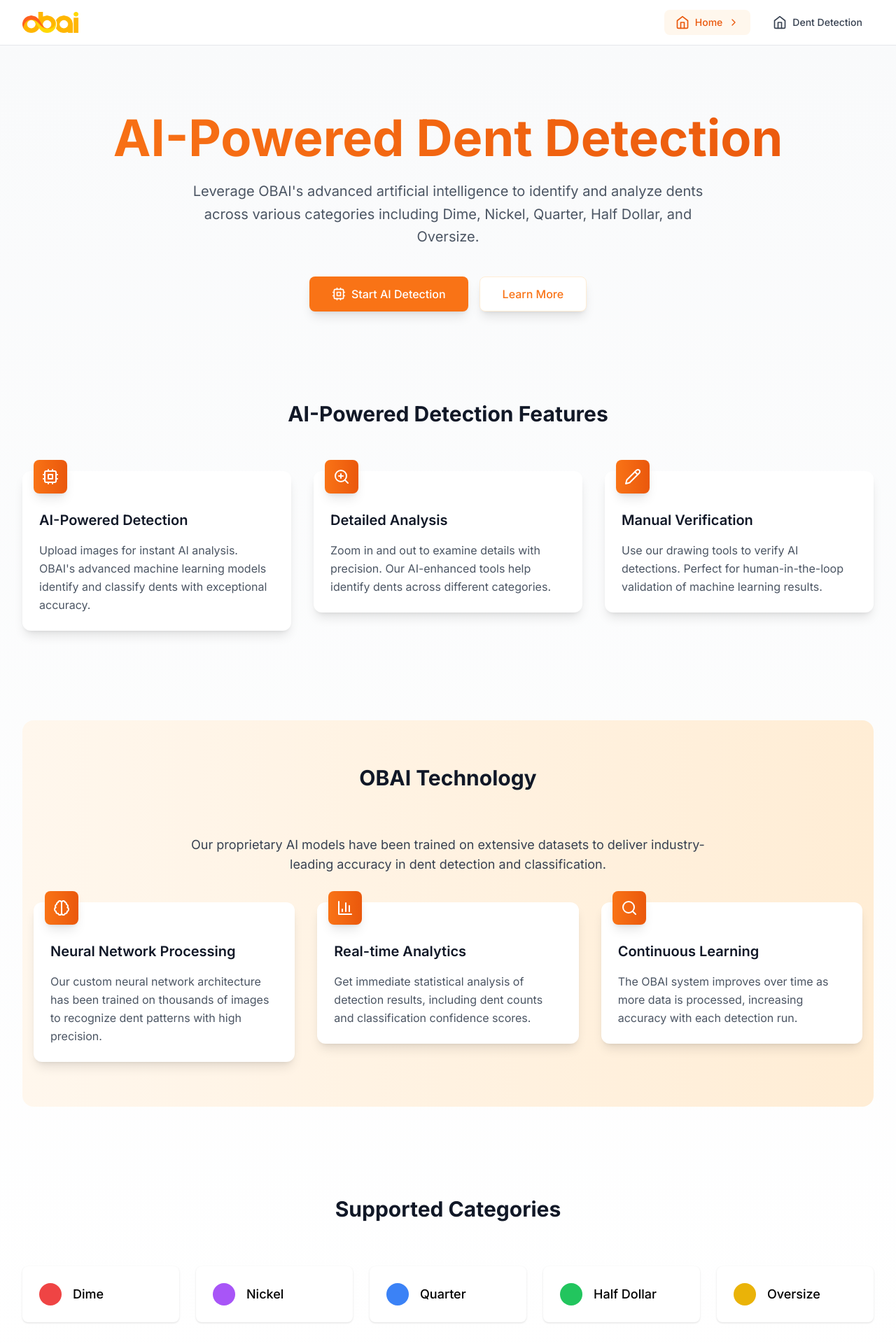
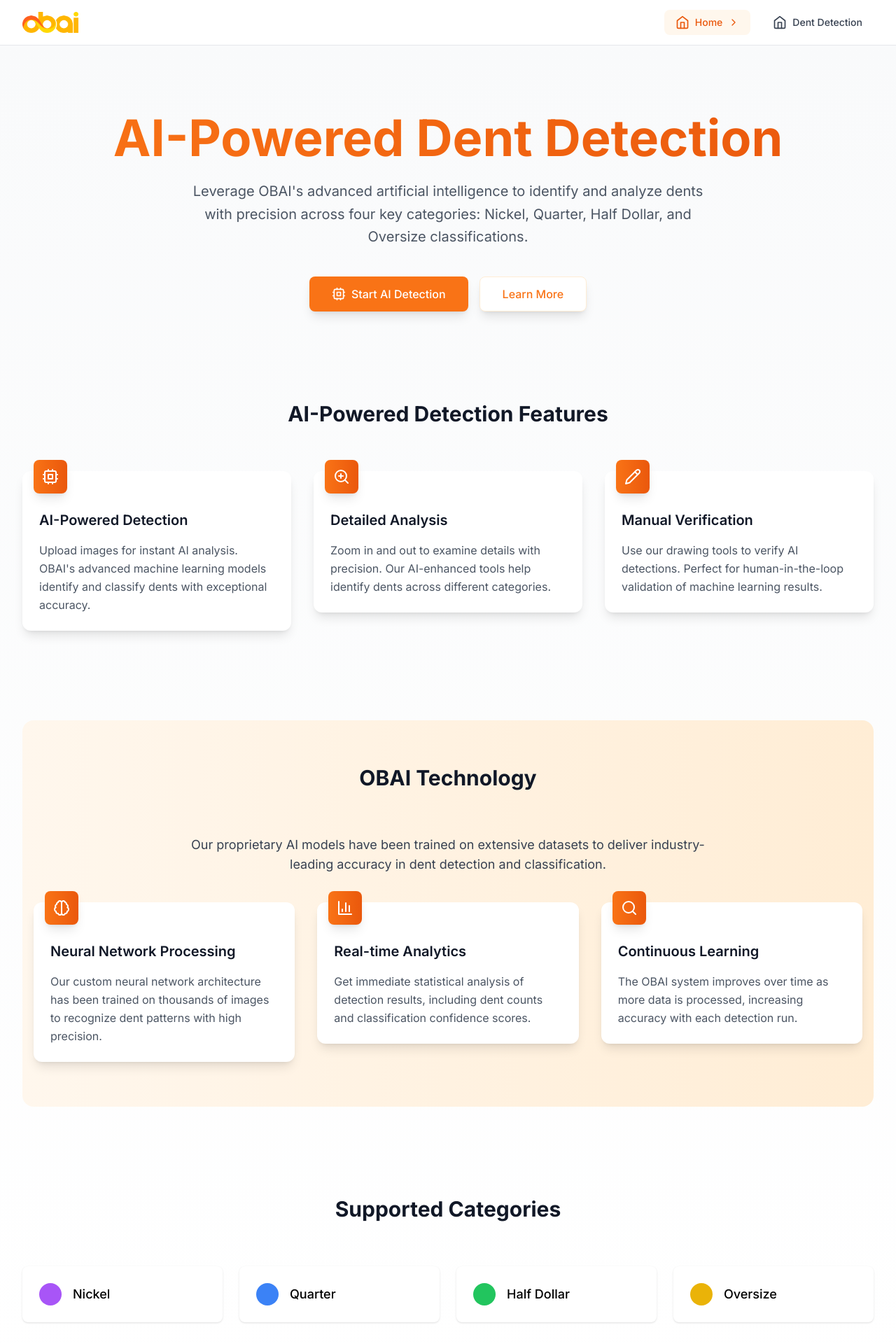
Before and after one commit to DevTaiwo18/Dent-labeling-tool, a React (Vite) app: page / in a window 1280 px wide. Shown: the top 1920 px of the page at 70% size. Built offline with nearby package versions, Linux system fonts and the light colour scheme.

Commit message:
Initial commit: include threshold as a parameter

```diff
--- a/src/components/DentDetection.jsx
+++ b/src/components/DentDetection.jsx
@@ -5,7 +5,6 @@
 const API_TOKEN = 'f9f0b1bc-82b1-sexy-8a4a-505359ddd8b5';
 
 const DENT_CATEGORIES = {
-    dime: { color: '#ef4444', label: 'Dime' },
     nickel: { color: '#a855f7', label: 'Nickel' },
     quarter: { color: '#3b82f6', label: 'Quarter' },
     half_dollar: { color: '#22c55e', label: 'Half Dollar' },
@@ -494,7 +493,7 @@
             formData.append('file', file);
 
             try {
-                const response = await fetch('https://dent-detection-app.wittyglacier-9b6d796b.eastus.azurecontainerapps.io/detect/format?threshold=0.1', {
+                const response = await fetch('https://dent-detection-app.wittyglacier-9b6d796b.eastus.azurecontainerapps.io/detect/format?threshold=0.05', {
                     method: 'POST',
                     headers: {
                         'Authorization': `Bearer ${API_TOKEN}`
@@ -526,19 +525,19 @@
                             "center": { "x": 150, "y": 200 },
                             "x_size": 45,
                             "y_size": 30,
-                            "category": "dime"
+                            "category": "nickel"
                         },
                         "dent_2": {
                             "center": { "x": 350, "y": 180 },
                             "x_size": 60,
                             "y_size": 35,
-                            "category": "nickel"
+                            "category": "quarter"
                         },
                         "dent_3": {
                             "center": { "x": 250, "y": 300 },
                             "x_size": 85,
                             "y_size": 45,
-                            "category": "quarter"
+                            "category": "half_dollar"
                         }
                     },
                     dent_categories: DENT_CATEGORIES
--- a/src/pages/MainPage.jsx
+++ b/src/pages/MainPage.jsx
@@ -66,7 +66,7 @@
             AI-Powered Dent Detection
           </h1>
           <p className="mt-6 text-xl text-gray-600 max-w-3xl mx-auto leading-relaxed">
-            Leverage OBAI's advanced artificial intelligence to identify and analyze dents across various categories including Dime, Nickel, Quarter, Half Dollar, and Oversize.
+            Leverage OBAI's advanced artificial intelligence to identify and analyze dents with precision across four key categories: Nickel, Quarter, Half Dollar, and Oversize classifications.
           </p>
 
           {/* CTA Buttons */}
@@ -123,16 +123,7 @@
             Supported Categories
           </h2>
 
-          <div className="grid grid-cols-1 gap-6 sm:grid-cols-2 lg:grid-cols-5">
-            <div className="bg-white rounded-lg shadow p-6 flex items-center space-x-4">
-              <div className="flex-shrink-0">
-                <div className="w-8 h-8 rounded-full bg-red-500"></div>
-              </div>
-              <div>
-                <h3 className="text-lg font-medium">Dime</h3>
-              </div>
-            </div>
-
+          <div className="grid grid-cols-1 gap-6 sm:grid-cols-2 lg:grid-cols-4">
             <div className="bg-white rounded-lg shadow p-6 flex items-center space-x-4">
               <div className="flex-shrink-0">
                 <div className="w-8 h-8 rounded-full bg-purple-500"></div>
```
